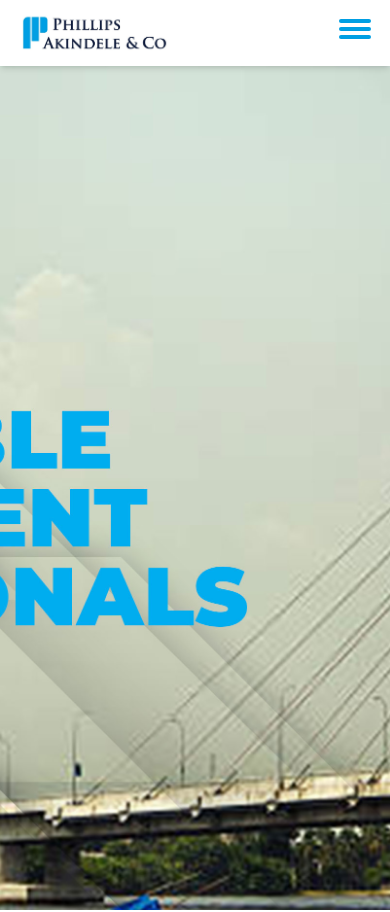
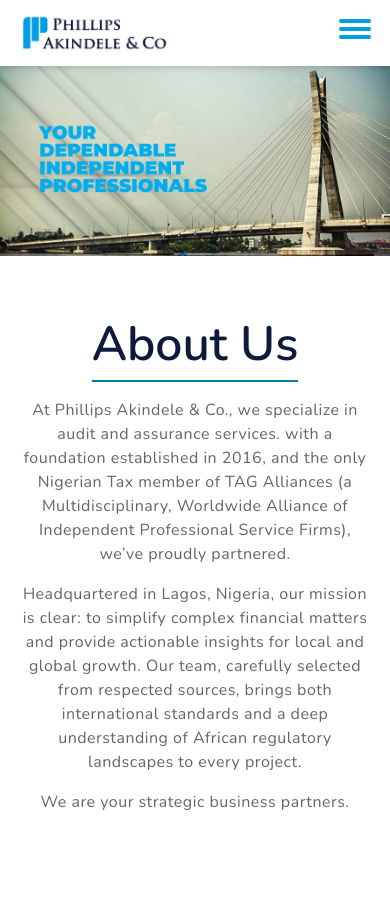
Before and after one commit to aaaade/pac, a React (Create React App) app: page / in a window 390 px wide. Shown: the top 912 px of the page. Built offline with nearby package versions, Linux system fonts and the light colour scheme; a small style sheet from the web is missing.

Commit message:
recent changes

```diff
--- a/src/components/About.jsx
+++ b/src/components/About.jsx
@@ -5,7 +5,7 @@ import others from "../images/others.png";
 
 function About() {
   return (
-    <div className="relative my-[3rem] mt-[6rem]" id="about">
+    <div className="relative my-[3rem] md:mt-[6rem]" id="about">
       <div className="app-container">
         <div className="mx-auto w-full md:w-[80%]">
           <h3 className="mx-auto mb-[1rem] w-fit border-b-2 border-[#067CA6] text-center text-[3rem] font-[600] text-[#0D1A3C] md:text-[2rem]">
--- a/src/components/Contact.jsx
+++ b/src/components/Contact.jsx
@@ -18,11 +18,11 @@ function Contact() {
       <div class="mx-auto grid w-full">
         <div className="flex justify-between">
           <div className="md:ml-[10rem] mt-[2rem]">
-            <div className="flex flex-col md:flex-row items-center justify-center text-left italic">
+            <div className="">
               {/* <span className="md:border-r md:border-black md:pr-4 text-[1.2rem] text-center md:ml-[4rem]">
                 A member of TIAG, TAG Alliances
               </span> */}
-              <span className="md:ml-4 flex items-center gap-2">
+              <span className="flex items-center gap-2 justify-center md:justify-start">
                 <p className="text-[1.2rem] italic ">Telephone:</p>
                 <p>08033510318/07064171650</p>
               </span>
--- a/src/components/Navbar.jsx
+++ b/src/components/Navbar.jsx
@@ -14,13 +14,13 @@ function Navbar() {
       <div className=" bg-white  py-[.5rem] shadow-md">
         <header className="app-container">
           <div className="flex items-center justify-between">
-            <div className="">
+            <a href="#home" className="">
               <img
                 src={logo}
                 alt="Phillips Akindele and Co"
                 width={150}
               />
-            </div>
+            </a>
             <nav className="hidden md:block">
               {/* Your desktop navigation */}
               <ul className="flex gap-[1rem]">
--- a/src/components/Team.jsx
+++ b/src/components/Team.jsx
@@ -27,7 +27,7 @@ function Team() {
                 values, we can deliver better services. <br />
                 <br /> We value team building and bonding. Unlike Jack, we work
                 hard and play hard. We are not dull auditors. <br />
-                <br /> Why not …The PAC Team!.
+                <br /> The PAC Team!.
               </p>
             </div>
             <div className="" data-aos="fade-left" data-aos-delay="300">
--- a/src/components/WhyUs.jsx
+++ b/src/components/WhyUs.jsx
@@ -31,8 +31,7 @@ function WhyUs() {
                   believe in privacy and confidentiality, clear communication,
                   and proactive solutions to empower your financial decisions.
                   We are your Independent professional when it comes to business
-                  transactions, your partner when it comes to developing a
-                  strategic plan, and we are like superheroes, safeguarding your money, and providing advisory on your taxes.
+                  transactions, your partner when it comes to safeguarding your money and providing advisory on your taxes. We go the extra mile.
                 </p>
               </div>
               <div data-aos="fade-left">
--- a/src/index.css
+++ b/src/index.css
@@ -23,6 +23,13 @@ body {
   background-repeat: no-repeat;
   background-size: cover;
   background-position: top;
+}
+
+@media (max-width: 600px) {
+  .hero {
+    height: 23vh;
+    background-size: 100% auto;
+  }
 }
 
 .team {
```
